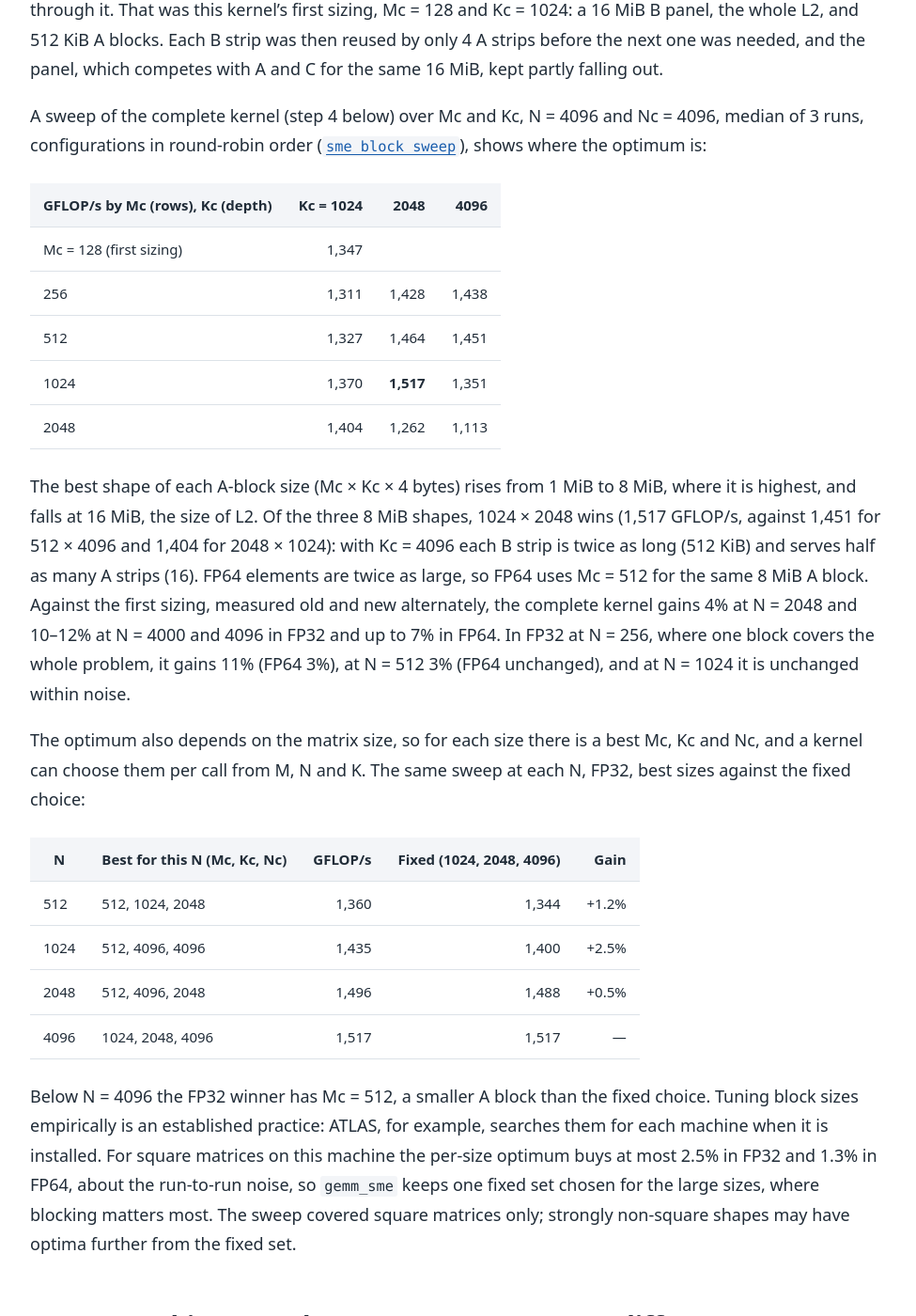
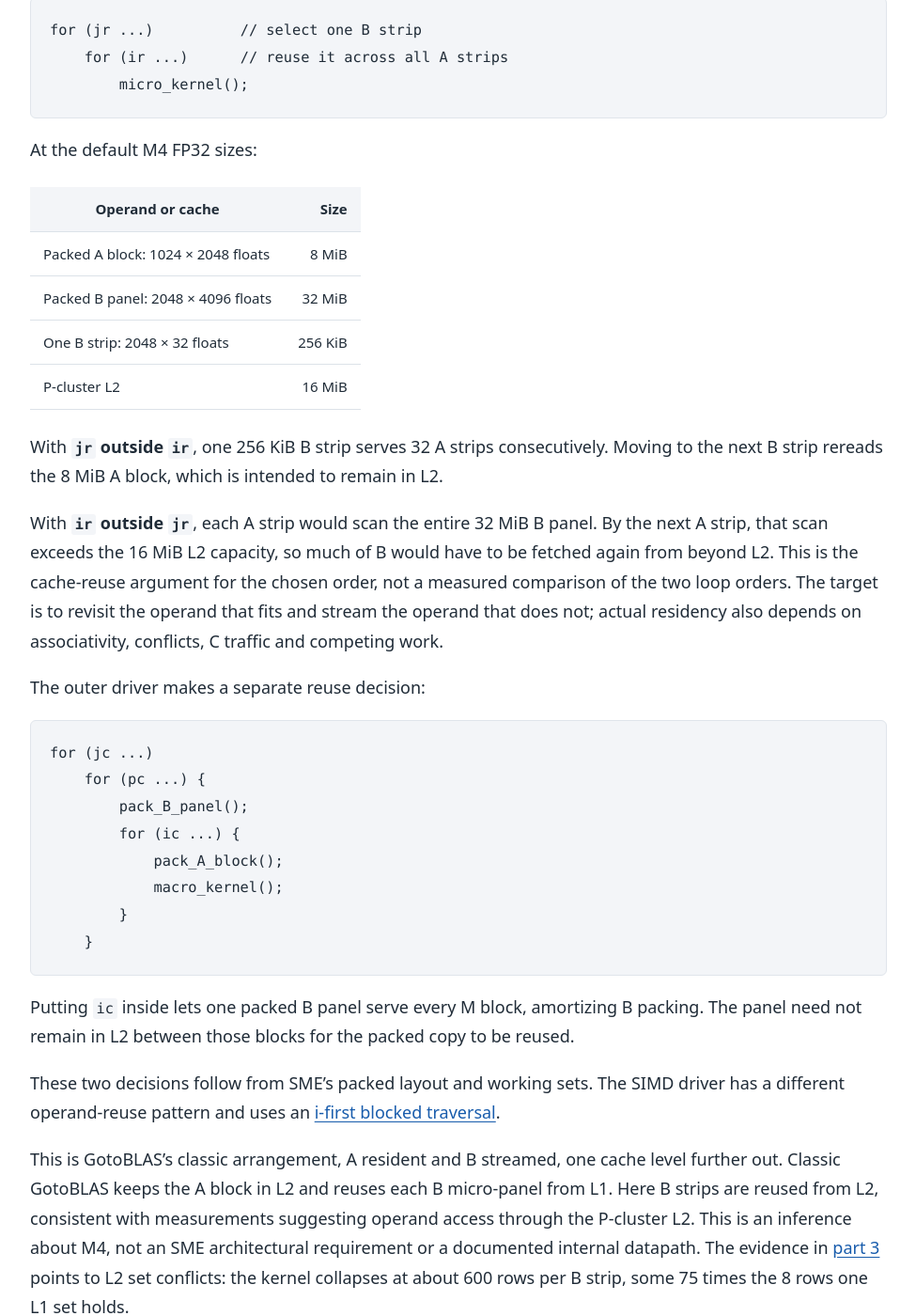
Before and after one commit to vdeviatkov/hpc-math-core, a Jekyll site: the page built from docs/articles/sme2-gemm.md, in a window 1280 px wide and 1400 px high, scrolled down 9670 px. Shown: the whole window at 94% size, without its empty margins (152-1127 px from the left). Built offline with Jekyll 4.4.1, drawn with Linux system fonts in a browser that asks for light colours; some of the changed text lies outside the part shown.

Commit message:
Update sme2-gemm.md

````diff
--- a/docs/articles/sme2-gemm.md
+++ b/docs/articles/sme2-gemm.md
@@ -300,6 +300,24 @@
 
 Code: [`gemm_sme_blocked` and `blocked_driver`](https://github.com/vdeviatkov/hpc-math-core/blob/main/src/gemm/sme.hpp).
 
+A macro-kernel runs the micro-kernel repeatedly to compute a larger block
+of C. For the default FP32 configuration on M4, with full-sized blocks:
+
+| Level | Computes |
+|---|---|
+| Micro-kernel | A 32 × 32 C tile, accumulating over the current K block (up to 2,048 steps) |
+| Macro-kernel | A 1024 × 4096 C block by visiting those tiles, for one K block |
+| GEMM driver | The entire matrix, including packing and accumulation across K blocks |
+
+The macro-kernel controls **reuse between tiles**. The micro-kernel
+controls **loads and arithmetic within one tile**. Edge blocks can be
+smaller than the dimensions above.
+
+In `sme.hpp`, the micro-kernel's arithmetic is written directly inside
+`macro_kernel()`, rather than in a separate function. The macro-kernel
+enters streaming mode, owns ZA, and processes many C tiles before leaving
+streaming mode.
+
 Each loop level fixes one operand while the levels inside it reuse it:
 
 | Loop | Iterations at N = 4096 | Held fixed | Size | Reused by | Lives in |
@@ -318,7 +336,8 @@
 - **`ir` inside `jr`**: a B strip is fetched from beyond L2 once and then
   read from L2 by 32 A strips in a row. An A strip is reused once per B
   strip, after the whole A block has passed through, so the A block must
-  stay in L2: at 8 MiB, half of it, it does.
+  remain in L2 for reuse: at 8 MiB, it occupies half the measured L2 capacity.
+  This is a residency target, not a guarantee against eviction.
 - **`ic` inside `pc`** means each B panel is packed once and serves every A
   block. A is the operand repacked more often: each element of A is packed
   `N / Nc` times, each element of B once.
@@ -326,10 +345,65 @@
   steps); **`Nc`** bounds the B panel. The panel does not fit in L2 and
   does not need to: only the current strip has to.
 
+### Why put the B-strip loop outside the A-strip loop?
+
+The macro-kernel revisits the smaller packed A block while streaming the
+larger B panel strip by strip:
+
+```cpp
+for (jr ...)          // select one B strip
+    for (ir ...)      // reuse it across all A strips
+        micro_kernel();
+```
+
+At the default M4 FP32 sizes:
+
+| Operand or cache | Size |
+|---|---:|
+| Packed A block: 1024 × 2048 floats | 8 MiB |
+| Packed B panel: 2048 × 4096 floats | 32 MiB |
+| One B strip: 2048 × 32 floats | 256 KiB |
+| P-cluster L2 | 16 MiB |
+
+With **`jr` outside `ir`**, one 256 KiB B strip serves 32 A strips
+consecutively. Moving to the next B strip rereads the 8 MiB A block,
+which is intended to remain in L2.
+
+With **`ir` outside `jr`**, each A strip would scan the entire 32 MiB B
+panel. By the next A strip, that scan exceeds the 16 MiB L2 capacity, so
+much of B would have to be fetched again from beyond L2. This is the
+cache-reuse argument for the chosen order, not a measured comparison of
+the two loop orders. The target is to revisit the operand that fits and
+stream the operand that does not; actual residency also depends on
+associativity, conflicts, C traffic and competing work.
+
+The outer driver makes a separate reuse decision:
+
+```cpp
+for (jc ...)
+    for (pc ...) {
+        pack_B_panel();
+        for (ic ...) {
+            pack_A_block();
+            macro_kernel();
+        }
+    }
+```
+
+Putting `ic` inside lets one packed B panel serve every M block,
+amortizing B packing. The panel need not remain in L2 between those
+blocks for the packed copy to be reused.
+
+These two decisions follow from SME's packed layout and working sets.
+The SIMD driver has a different operand-reuse pattern and uses an
+[i-first blocked traversal](simd-gemm.md#cache-blocks-measured-too).
+
 This is GotoBLAS's classic arrangement, A resident and B streamed, one
 cache level further out. Classic GotoBLAS keeps the A block in L2 and
 reuses each B micro-panel from L1. Here B strips are reused from L2,
-because the SME unit is a cluster resource and its operands come from L2.
+consistent with measurements suggesting operand access through the
+P-cluster L2. This is an inference about M4, not an SME architectural
+requirement or a documented internal datapath.
 The evidence in [part 3](sme2-cache-associativity.md) points to L2 set
 conflicts: the kernel collapses at about 600 rows per B strip, some 75
 times the 8 rows one L1 set holds.
````
